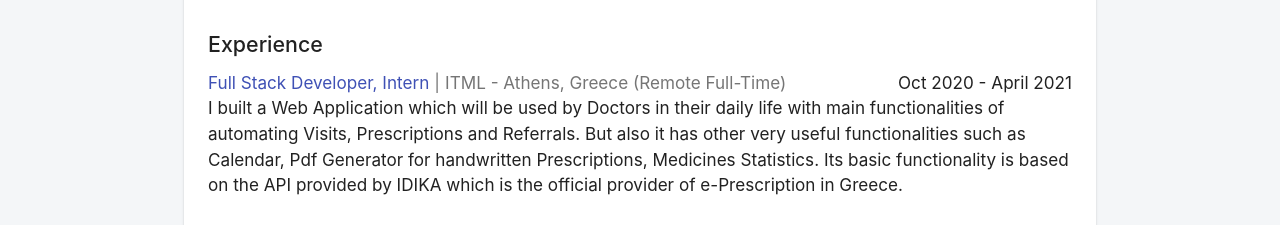
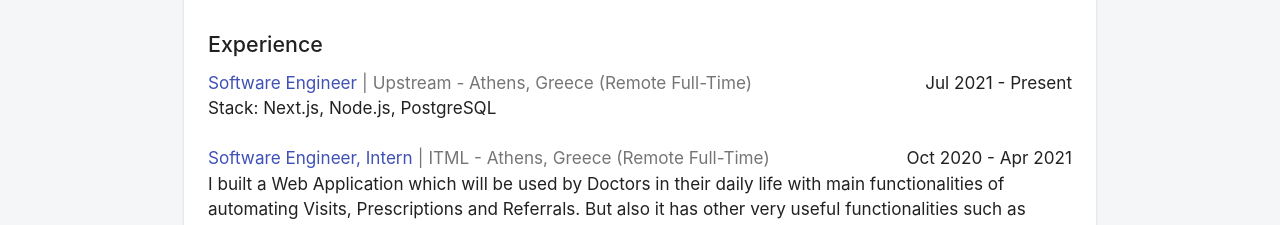
Before and after one commit to alexiszamanidis/alexiszamanidis.github.io, a React (Create React App) app: page / in a window 1280 px wide. Shown: the part 715-940 px from the top of the page. Built offline with nearby package versions, Linux system fonts and the light colour scheme; no server answers.

Commit message:
update experience

```diff
--- a/src/components/AboutMe/Education/index.tsx
+++ b/src/components/AboutMe/Education/index.tsx
@@ -49,7 +49,7 @@ const Education: FC = () => {
             </Box>
             {education.map((item, index) => {
                 return (
-                    <Box key={index} display="flex" flexDirection="column">
+                    <Box key={index} display="flex" flexDirection="column" mb={3}>
                         <Box
                             display="flex"
                             flexDirection={matches ? "row" : "column"}
--- a/src/components/AboutMe/Experience/config.tsx
+++ b/src/components/AboutMe/Experience/config.tsx
@@ -2,9 +2,19 @@ import { ExperienceItem } from "./types";
 
 const experience: ExperienceItem[] = [
     {
+        from: "Jul 2021",
+        to: "Present",
+        jobTitle: "Software Engineer",
+        company: "Upstream",
+        location: "Athens, Greece",
+        typeOfEmployee: "Remote Full-Time",
+        description: "Stack: Next.js, Node.js, PostgreSQL",
+        link: null,
+    },
+    {
         from: "Oct 2020",
-        to: "April 2021",
-        jobTitle: "Full Stack Developer, Intern",
+        to: "Apr 2021",
+        jobTitle: "Software Engineer, Intern",
         company: "ITML",
         location: "Athens, Greece",
         typeOfEmployee: "Remote Full-Time",
--- a/src/components/AboutMe/Experience/index.tsx
+++ b/src/components/AboutMe/Experience/index.tsx
@@ -39,7 +39,7 @@ const Experience: FC = () => {
             </Box>
             {experience.map((item, index) => {
                 return (
-                    <Box key={index} display="flex" flexDirection="column">
+                    <Box key={index} display="flex" flexDirection="column" mb={3}>
                         <Box
                             display="flex"
                             flexDirection={matches ? "row" : "column"}
```
